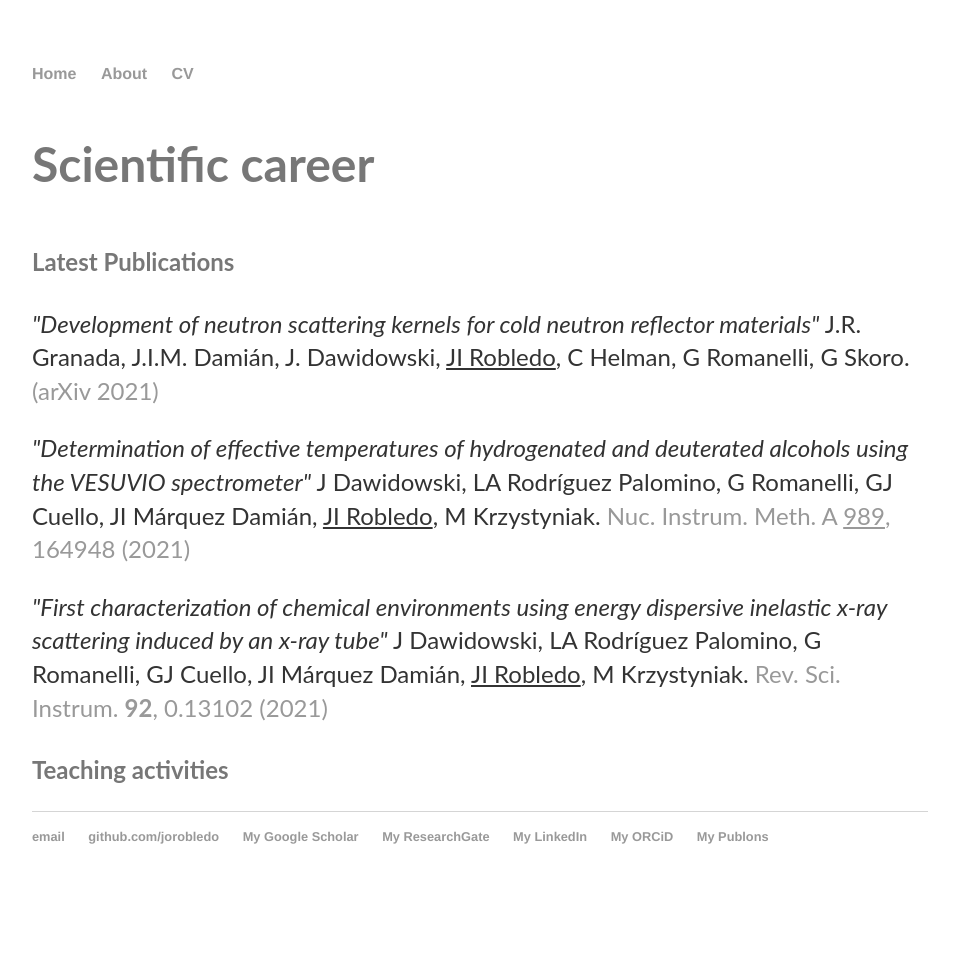
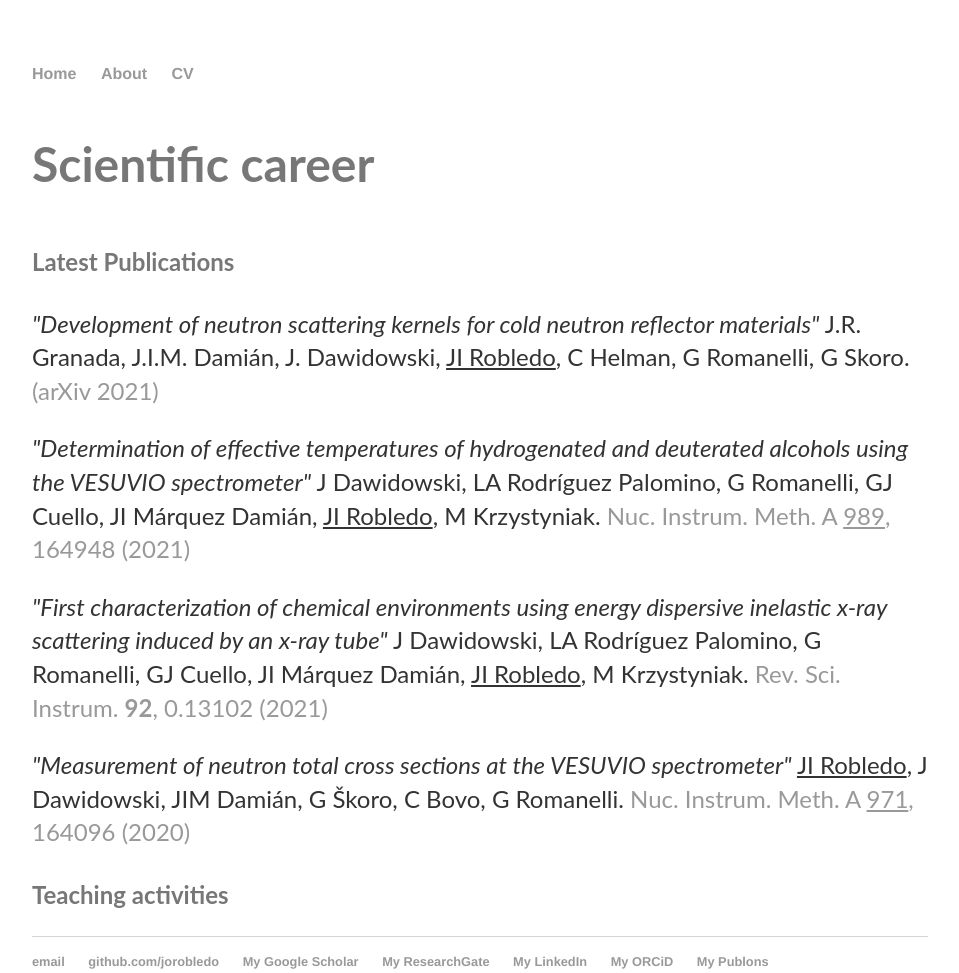
Before and after one commit to jorobledo/jorobledo.github.io, a Jekyll site: the page built from cv/index.html, in a window 1280 px wide. Shown: the whole page, without its empty margins (160-1119 px from the left). Built offline with Jekyll 4.4.1, drawn with Linux system fonts in a browser that asks for light colours.

Commit message:
add nima

```diff
--- a/cv/index.html
+++ b/cv/index.html
@@ -17,6 +17,10 @@ title: CV
 			<p> <i>"First characterization of chemical environments using energy dispersive inelastic x-ray scattering induced by an x-ray tube"</i>
 				J Dawidowski, LA Rodríguez Palomino, G Romanelli, GJ Cuello, JI Márquez Damián, <u>JI Robledo</u>, M Krzystyniak.
 				<a href="https://doi.org/10.1063/5.0026061"> Rev. Sci. Instrum. <b>92</b>, 0.13102 (2021)</a></p>
+
+			<p> <i>"Measurement of neutron total cross sections at the VESUVIO spectrometer"</i>
+				<u>JI Robledo</u>, J Dawidowski, JIM Damián, G Škoro, C Bovo, G Romanelli.
+				<a href="https://doi.org/10.1016/j.nima.2020.164096"> Nuc. Instrum. Meth. A <u>971</u>, 164096 (2020)</a></p>
 		<h2>Teaching activities</h2>
 	</div>
 
```
